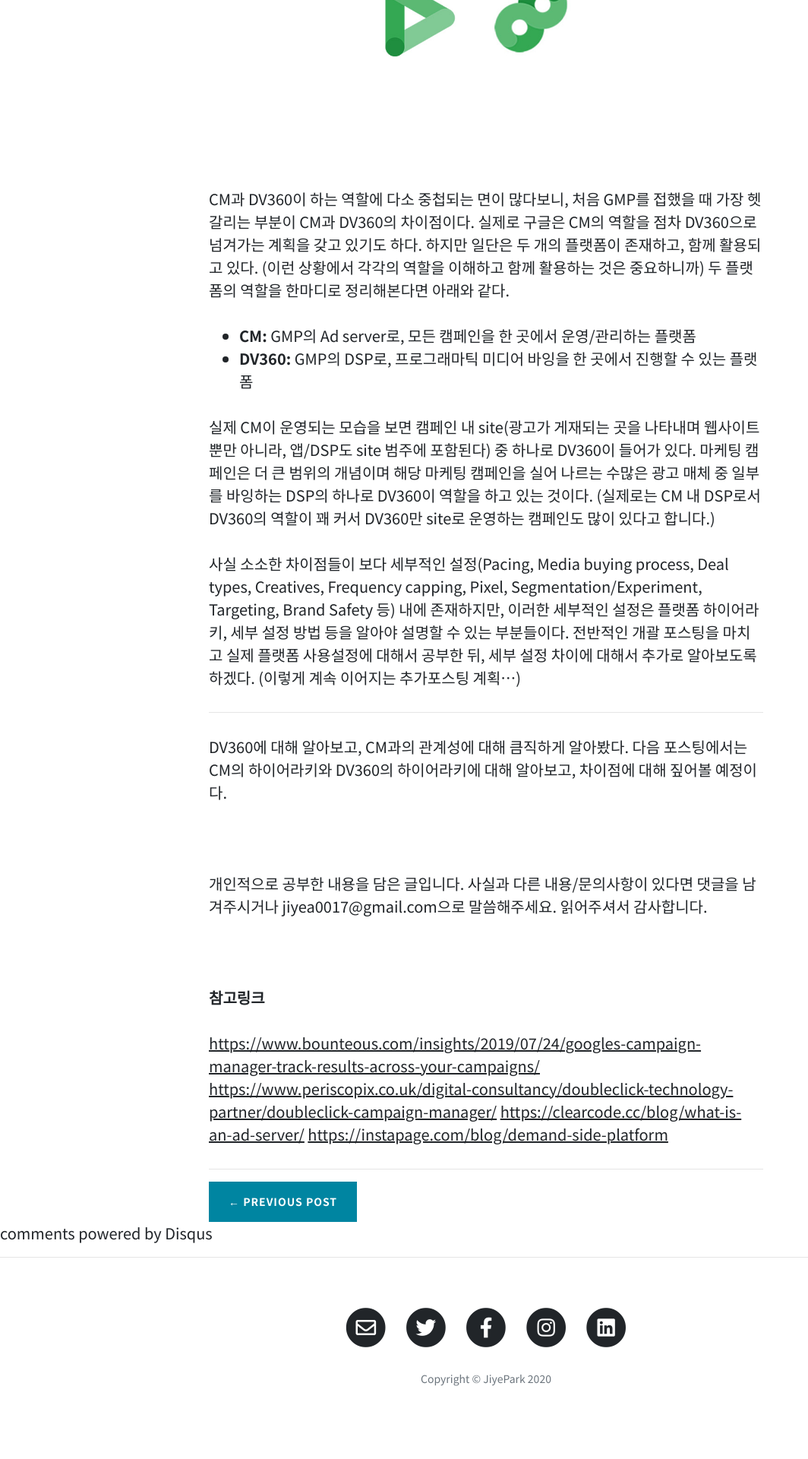
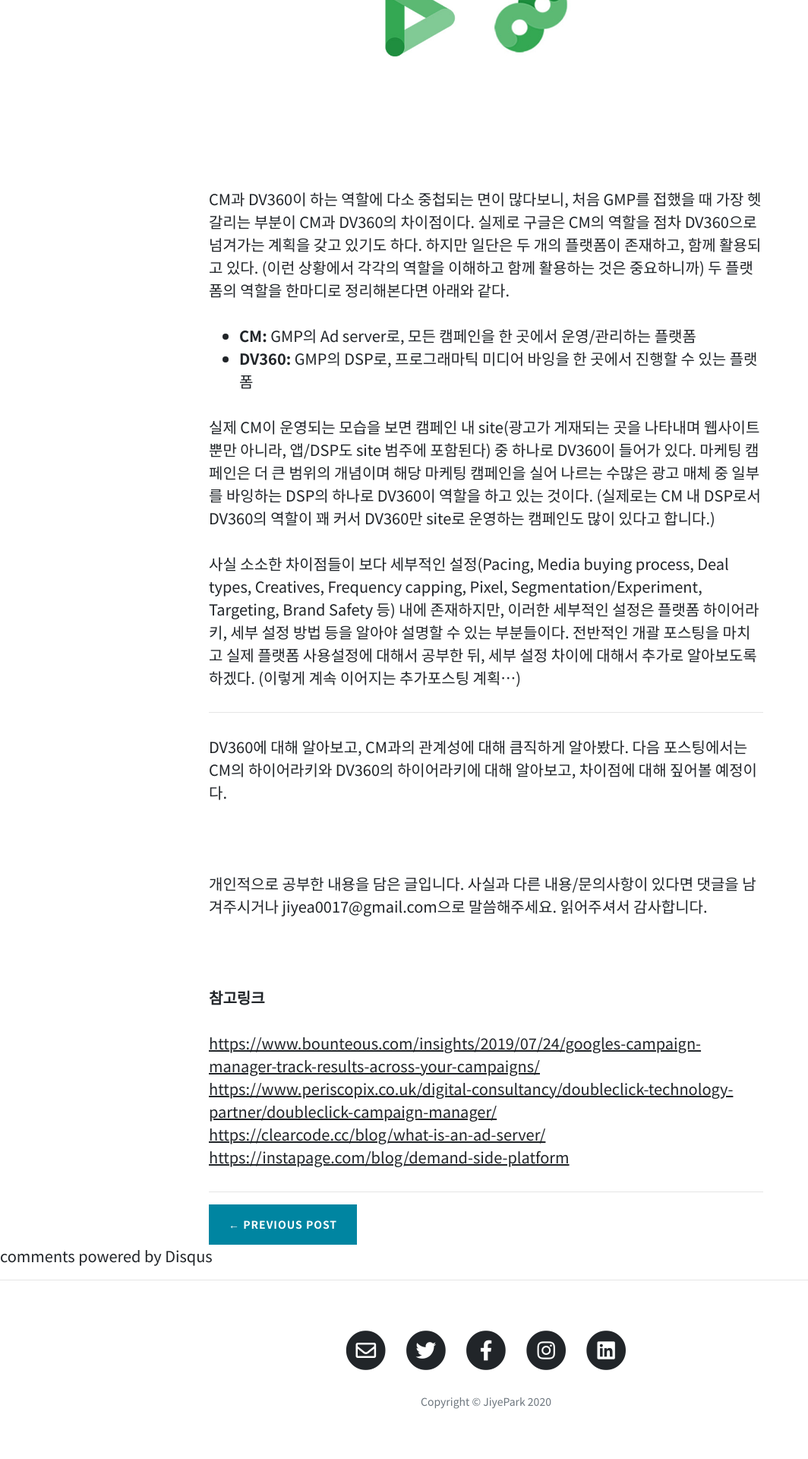
Before and after one commit to Jiyeeah/ddspace, a Jekyll site: the page built from _posts/2020-04-18-DV360-깊이-파헤치기.md, in a window 1280 px wide. Shown: the part 2716-4636 px from the top of the page at 76% size, without its empty margins (0-1064 px from the left). Built offline with Jekyll 4.4.1, drawn with Linux system fonts in a browser that asks for light colours; our own code applies the rules of GitHub Pages for plain Markdown files; comment, search, counter and statistics services are not loaded; before the commit the page ends 4606 px from its top, so only the background shows below that.

Commit message:
7번째 아티클 추가 수정

```diff
--- a/_posts/2020-04-18-DV360-깊이-파헤치기.md
+++ b/_posts/2020-04-18-DV360-깊이-파헤치기.md
@@ -68,7 +68,7 @@
 
 **참고링크**<br>
 
-<https://www.bounteous.com/insights/2019/07/24/googles-campaign-manager-track-results-across-your-campaigns/>
-<https://www.periscopix.co.uk/digital-consultancy/doubleclick-technology-partner/doubleclick-campaign-manager/>
-<https://clearcode.cc/blog/what-is-an-ad-server/>
+<https://www.bounteous.com/insights/2019/07/24/googles-campaign-manager-track-results-across-your-campaigns/><br>
+<https://www.periscopix.co.uk/digital-consultancy/doubleclick-technology-partner/doubleclick-campaign-manager/><br>
+<https://clearcode.cc/blog/what-is-an-ad-server/><br>
 <https://instapage.com/blog/demand-side-platform>
```
